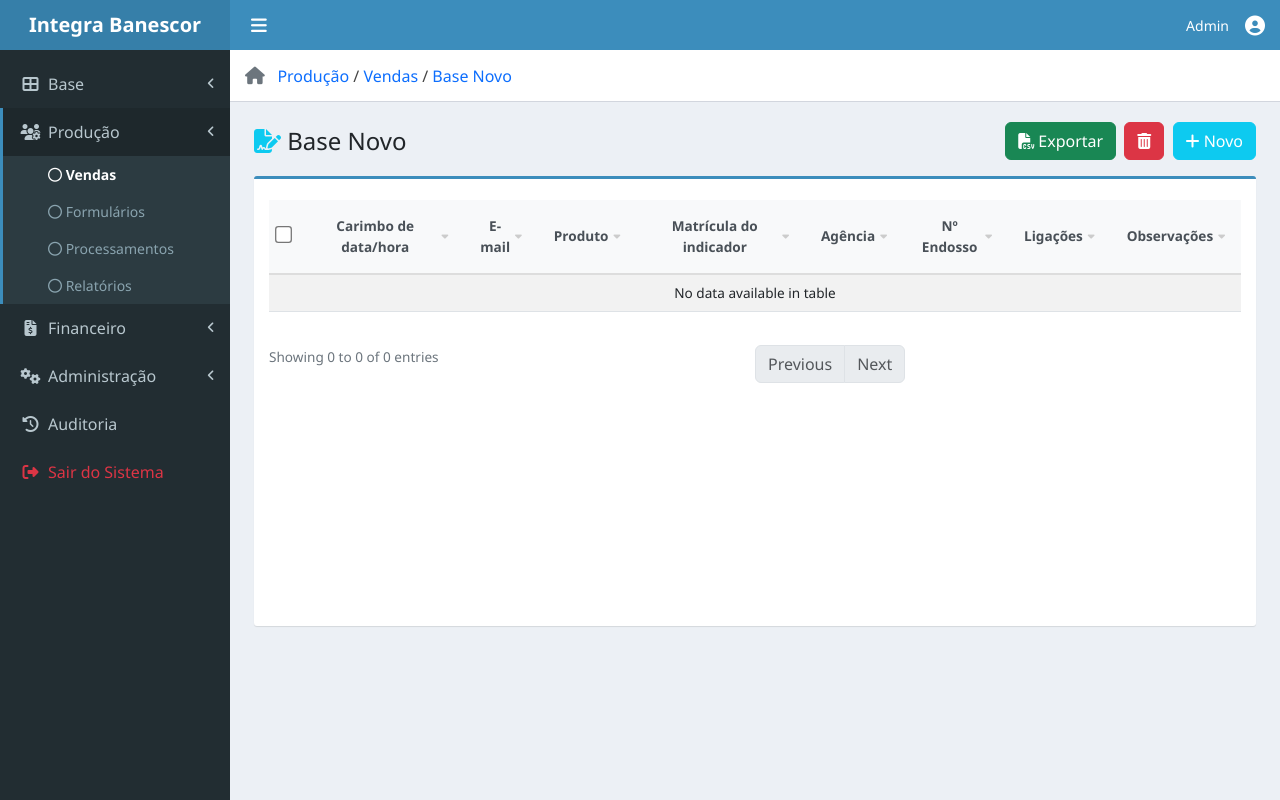
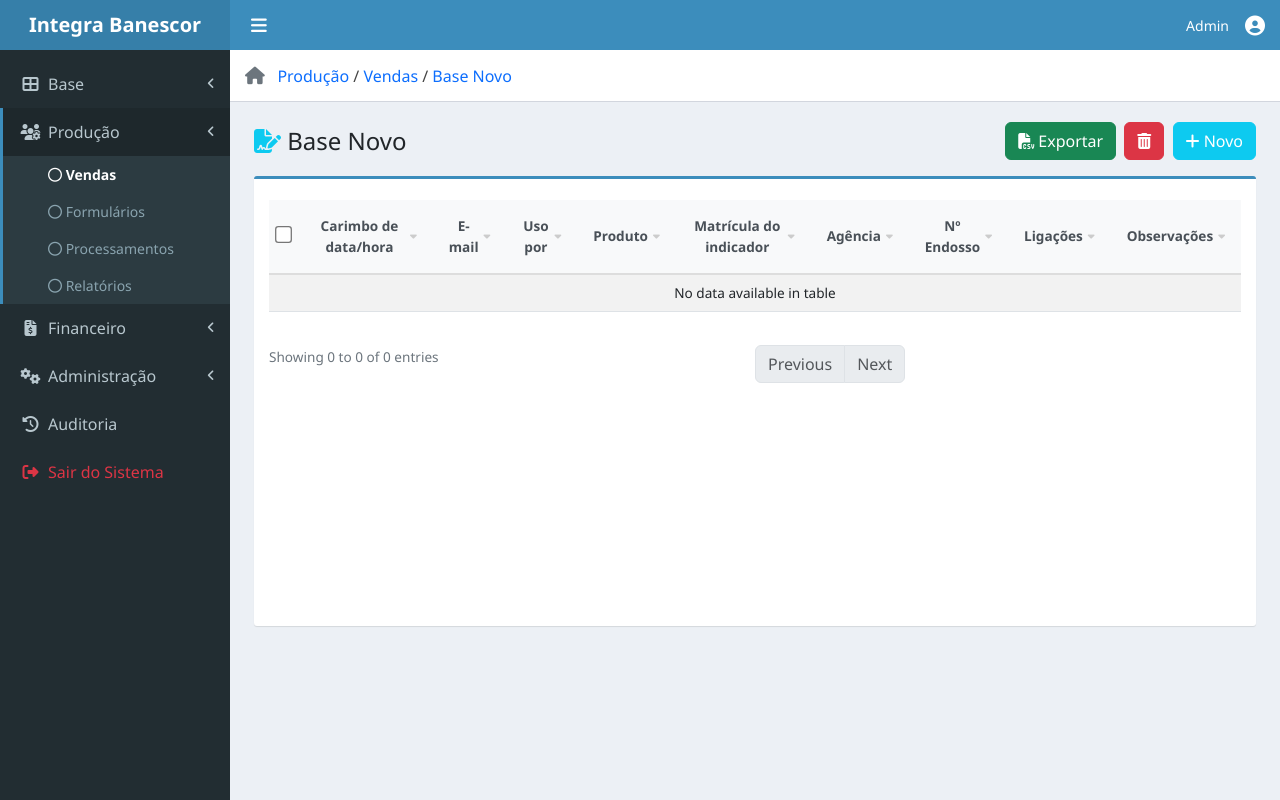
Before and after one commit to DevelopeGoncalves/testando, a Django app: page /producao/vendas/base-novo/ in a window 1280 px wide. Run offline with Django 5.2, Linux system fonts and the light colour scheme; the visitor is signed in with stand-in values (Sample User, id 1); data comes from the database, SQL or seed files in the repository; data that the repository does not hold is empty; some libraries are stand-ins or nearby versions.

Commit message:
Trava de uso: liga no duplo clique da ficha + coluna 'Uso por' em tempo real
- A trava (vermelho + bloqueio) agora acontece ao abrir a ficha (duplo clique no
  registro), nao mais ao abrir a ligacao; libera ao voltar para a lista e ao salvar
- Nova coluna 'Uso por' ao lado de Responsavel, mostrando em tempo real (polling)
  quem esta usando o registro; o nome vem do perfil (colaborador vinculado)
- Coluna entra no mesmo mecanismo de whitelist (numeros dos comentarios renumerados;
  pode ser movida/ocultada). Nome de atendimento passa a vir do perfil

```diff
--- a/core/templates/core/base/formularios/base_novo.html
+++ b/core/templates/core/base/formularios/base_novo.html
@@ -155,26 +155,27 @@
                             <th style="display:none;"></th>
                             <th class="text-center">Carimbo de data/hora</th> <!-- 1 -->
                             <th class="text-center">{% if apenas_pendentes %}Responsável{% else %}E-mail{% endif %}</th> <!-- 2 -->
-                            <th class="text-center">E-mail do indicador (outro)</th> <!-- 3 -->
-                            <th class="text-center">Matrícula do indicador</th> <!-- 4 -->
-                            <th class="text-center">Indicador</th> <!-- 5 -->
-                            <th class="text-center">Agência</th> <!-- 6 -->
-                            <th class="text-center">Telefone do indicador</th> <!-- 7 -->
-                            <th class="text-center">Enviar orçamento para</th> <!-- 8 -->
-                            <th class="text-center">Nome do cliente</th> <!-- 9 -->
-                            <th class="text-center">Telefone do cliente</th> <!-- 10 -->
-                            <th class="text-center">CPF do cliente</th> <!-- 11 -->
-                            <th class="text-center">E-mail do cliente</th> <!-- 12 -->
-                            <th class="text-center">Produto</th> <!-- 13 -->
-                            <th class="text-start">Dados do veículo</th> <!-- 14 -->
-                            <th class="text-center">Renovação</th> <!-- 15 -->
-                            <th class="text-center">Seguradora</th> <!-- 16 -->
-                            <th class="text-center">Grupo/Ramo</th> <!-- 17 -->
-                            <th class="text-center">Tipo Documento</th> <!-- 18 -->
-                            <th class="text-center">Nº Contrato</th> <!-- 19 -->
-                            <th class="text-center">Nº Endosso</th> <!-- 20 -->
-                            <th class="text-center">{% if apenas_pendentes %}Próxima ligação{% else %}Ligações{% endif %}</th> <!-- 21 -->
-                            <th class="text-start">Observações</th> <!-- 22 -->
+                            <th class="text-center">Uso por</th> <!-- 3 -->
+                            <th class="text-center">E-mail do indicador (outro)</th> <!-- 4 -->
+                            <th class="text-center">Matrícula do indicador</th> <!-- 5 -->
+                            <th class="text-center">Indicador</th> <!-- 6 -->
+                            <th class="text-center">Agência</th> <!-- 7 -->
+                            <th class="text-center">Telefone do indicador</th> <!-- 8 -->
+                            <th class="text-center">Enviar orçamento para</th> <!-- 9 -->
+                            <th class="text-center">Nome do cliente</th> <!-- 10 -->
+                            <th class="text-center">Telefone do cliente</th> <!-- 11 -->
+                            <th class="text-center">CPF do cliente</th> <!-- 12 -->
+                            <th class="text-center">E-mail do cliente</th> <!-- 13 -->
+                            <th class="text-center">Produto</th> <!-- 14 -->
+                            <th class="text-start">Dados do veículo</th> <!-- 15 -->
+                            <th class="text-center">Renovação</th> <!-- 16 -->
+                            <th class="text-center">Seguradora</th> <!-- 17 -->
+                            <th class="text-center">Grupo/Ramo</th> <!-- 18 -->
+                            <th class="text-center">Tipo Documento</th> <!-- 19 -->
+                            <th class="text-center">Nº Contrato</th> <!-- 20 -->
+                            <th class="text-center">Nº Endosso</th> <!-- 21 -->
+                            <th class="text-center">{% if apenas_pendentes %}Próxima ligação{% else %}Ligações{% endif %}</th> <!-- 22 -->
+                            <th class="text-start">Observações</th> <!-- 23 -->
                         </tr>
                     </thead>
                     <tbody>
@@ -232,6 +233,7 @@
 
                             <td class="text-center">{{ i.carimbo_data_hora|date:'d/m/Y H:i'|default:'-' }}</td>
                             <td class="text-center">{% if apenas_pendentes %}{{ i.responsavel|default:'-' }}{% else %}{{ i.email|default:'-' }}{% endif %}</td>
+                            <td class="text-center uso-por-cell">{% if i.atendimento_ativo %}{{ i.atendimento_por }}{% else %}-{% endif %}</td>
                             <td class="text-center">{{ i.email_indicador_outro|default:'-' }}</td>
                             <td class="text-center">{{ i.matricula_indicador|default:'-' }}</td>
                             <td class="text-center">{% if i.matricula_indicador or i.nome_indicador %}{{ i.matricula_indicador|default:'' }}{% if i.matricula_indicador and i.nome_indicador %} - {% endif %}{{ i.nome_indicador|default:'' }}{% else %}-{% endif %}</td>
@@ -891,7 +893,7 @@
         });
 
         //ocultar tabela
-        iniciarTabelaExcel('tabela-base-novo', [1, 2, 13, 4, 6, 20, 21,22]);
+        iniciarTabelaExcel('tabela-base-novo', [1, 2, 3, 14, 5, 7, 21, 22, 23]);
 
 
         atualizarAtendimentos();
@@ -1363,6 +1365,9 @@
             {% if form_indicacao.errors %}
                 window.location.href = window.location.pathname;
             {% else %}
+                // Ao voltar para a lista, libera a trava do registro que estava aberto.
+                var _idFechar = document.getElementById('base_novo_id_hidden').value;
+                if (_idFechar) encerrarAtendimento(_idFechar);
                 $('#form-' + tipo).hide();
                 $('#lista-' + tipo).show();
                 $('#base_novo_id_hidden').val('');
@@ -1380,6 +1385,9 @@
         }
 
         $('#base_novo_id_hidden').val(id);
+        // Ao abrir a ficha (duplo clique) o registro já fica "em uso": vermelho na lista e
+        // aparece o nome na coluna "Uso por" (em tempo real, para todos).
+        if (PODE_REGISTRAR_LIGACAO) marcarAtendimento(id);
 
         $('#id_carimbo_data_hora').val(row.getAttribute('data-carimbo'));
         $('#id_email').val(row.getAttribute('data-email'));
@@ -1561,10 +1569,14 @@
     function aplicarAtendimentos() {
         $('#tabela-base-novo tbody tr').each(function() {
             var id = String($(this).data('id') || '');
-            if (atendimentosAtivos[id]) {
-                $(this).addClass('em-atendimento').attr('title', 'Em atendimento por ' + atendimentosAtivos[id]);
+            var nome = atendimentosAtivos[id];
+            var cell = $(this).find('.uso-por-cell');
+            if (nome) {
+                $(this).addClass('em-atendimento').attr('title', 'Em atendimento por ' + nome);
+                cell.text(nome);
             } else {
                 $(this).removeClass('em-atendimento').removeAttr('title');
+                cell.text('-');
             }
         });
     }
@@ -1606,7 +1618,6 @@
         atualizarResumoLigacoes();
 
         atualizarEstadoLigacoes();
-        encerrarAtendimento($('#base_novo_id_hidden').val());
     }
 
     function cancelarLigacaoModal() {
@@ -1617,7 +1628,6 @@
             modalLigacao.hide();
             atualizarResumoLigacoes();
             atualizarEstadoLigacoes();
-            encerrarAtendimento($('#base_novo_id_hidden').val());
             return;
         }
 
@@ -1633,7 +1643,6 @@
         modalLigacao.hide();
         atualizarResumoLigacoes();
         atualizarEstadoLigacoes();
-        encerrarAtendimento($('#base_novo_id_hidden').val());
     }
 
     function abrirModalLigacao(primeira) {
@@ -1652,7 +1661,6 @@
         atualizarEstadoLigacoes();
         ativarBloqueioSaida();
         modalLigacao.show();
-        marcarAtendimento($('#base_novo_id_hidden').val());
     }
 
     var ligacaoEmEdicao = null;
@@ -1669,7 +1677,6 @@
         atualizarEstadoLigacoes();
         ativarBloqueioSaida();
         modalLigacao.show();
-        marcarAtendimento($('#base_novo_id_hidden').val());
     }
 
     function removerLigacao(botao) {
--- a/core/views.py
+++ b/core/views.py
@@ -789,12 +789,21 @@ def agora_servidor_ligacao(request):
 # não travar para sempre caso o usuário feche o navegador sem encerrar.
 ATENDIMENTO_TIMEOUT_MIN = 15
 
+def _nome_usuario_atendimento(user):
+    """Nome mostrado na coluna 'Uso por': pega pelo perfil (colaborador vinculado).
+    Se não houver perfil/colaborador, cai para o nome completo ou o login."""
+    perfil = getattr(user, 'perfil', None)
+    if perfil and perfil.colaborador:
+        col = perfil.colaborador
+        return col.nome_social or col.colaborador
+    return user.get_full_name() or user.username
+
 @login_required
 def marcar_atendimento(request, id):
     if request.method != 'POST':
         return JsonResponse({'ok': False}, status=405)
     ind = get_object_or_404(Indicacao, id=id)
-    ind.atendimento_por = request.user.get_full_name() or request.user.username
+    ind.atendimento_por = _nome_usuario_atendimento(request.user)
     ind.atendimento_em = timezone.now()
     ind.save(update_fields=['atendimento_por', 'atendimento_em'])
     return JsonResponse({'ok': True})
@@ -919,6 +928,12 @@ def _salvar_indicacao_e_ligacoes(request, processar_ligacoes=True):
         return form, erro_formulario_msg
 
     indicacao = form.save()
+
+    # Ao salvar, libera a trava de "uso" do registro (quem salvou terminou de mexer).
+    if indicacao.atendimento_por or indicacao.atendimento_em:
+        indicacao.atendimento_por = None
+        indicacao.atendimento_em = None
+        indicacao.save(update_fields=['atendimento_por', 'atendimento_em'])
 
     # Base Novo não mexe em ligação: preserva o histórico já registado no card "Novo".
     if not processar_ligacoes:
```
